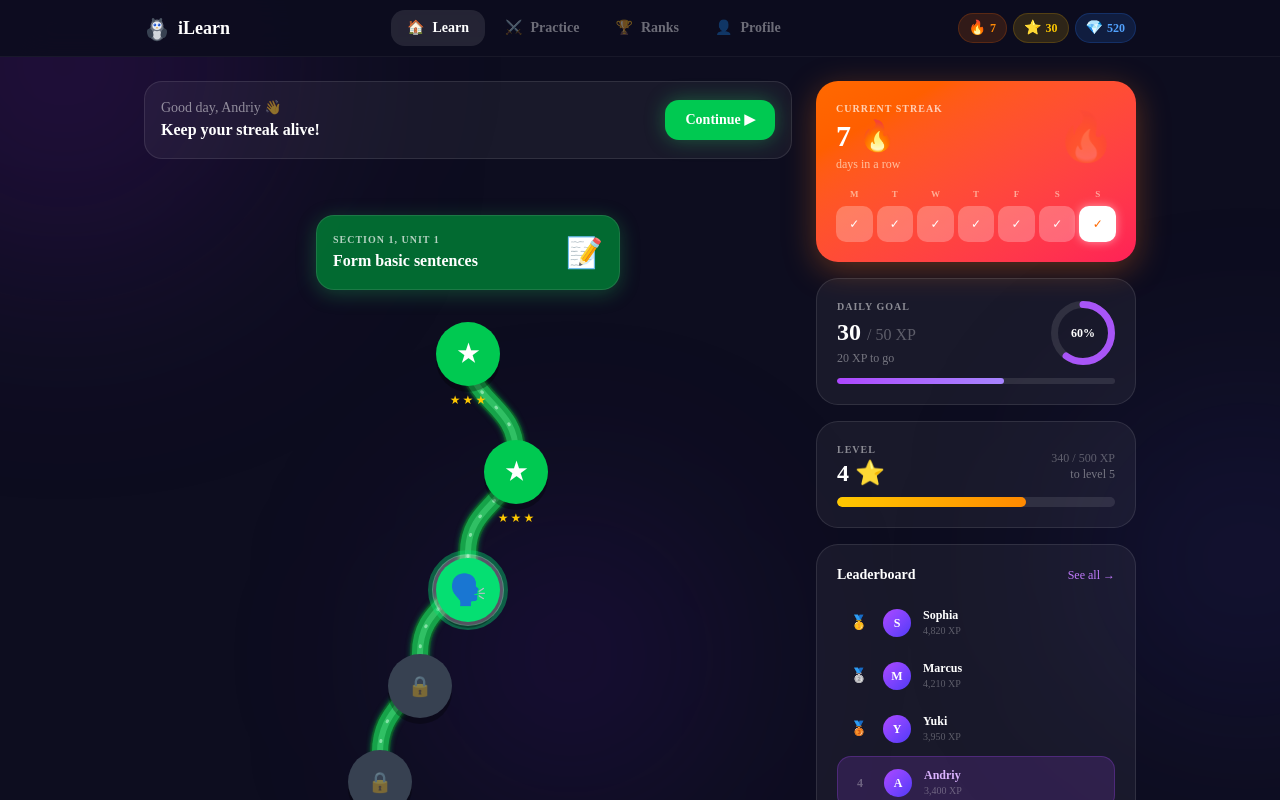
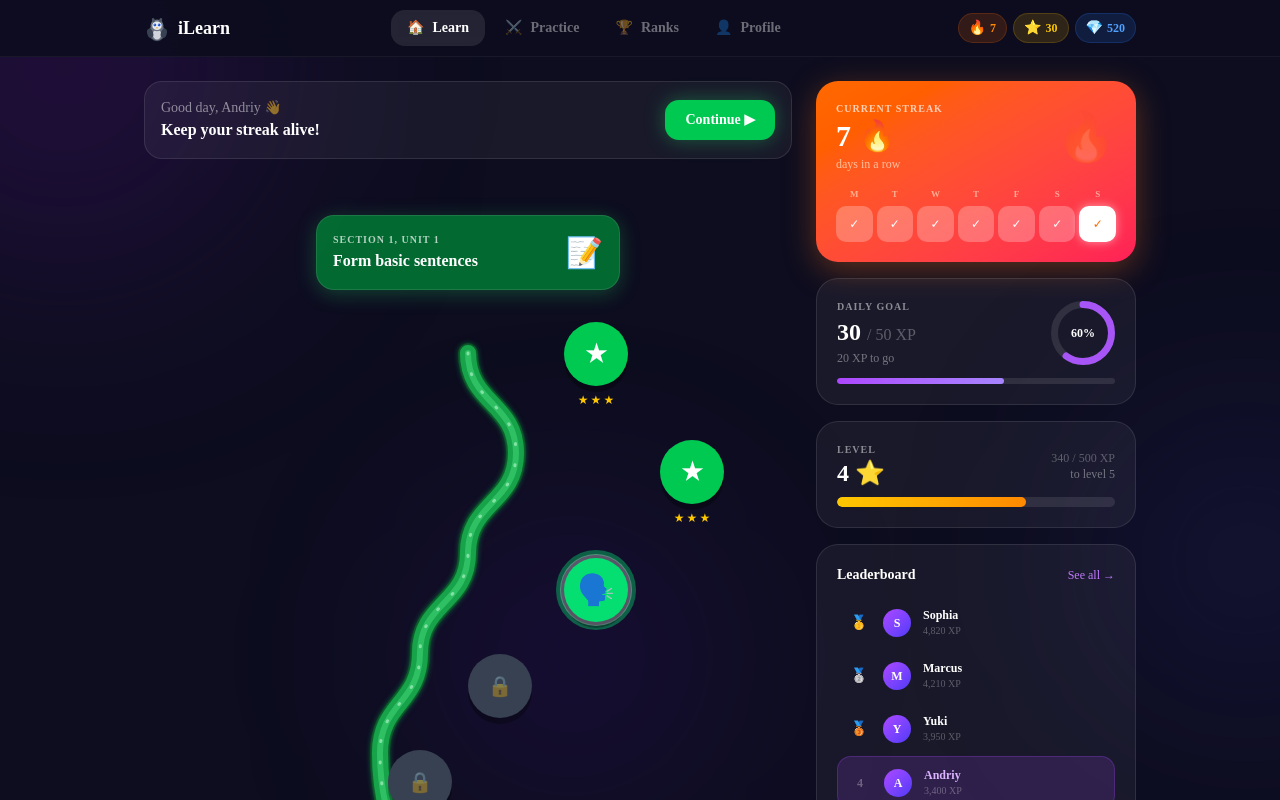
Before and after one commit to zakharkiv2026/Ilearn, a Next.js app in the folder frontend/: page / in a window 1280 px wide. Shown: the top 800 px of the page. Built offline with nearby package versions, Linux system fonts and the light colour scheme.

Commit message:
Fix: TypeScript error in MapNode props

```diff
--- a/frontend/app/page.tsx
+++ b/frontend/app/page.tsx
@@ -277,7 +277,13 @@ function LearningMap() {
           if (item.type === "node") {
             return (
               <div key={i} className="py-4 flex" style={{ paddingLeft: colToOffset[item.col] }}>
-                <MapNode {...item} />
+                <MapNode
+                  status={item.status}
+                  icon={item.icon}
+                  label={item.label}
+                  x={colToOffset[item.col]}
+                  isOwl={item.isOwl}
+                />
               </div>
             );
           }
```
